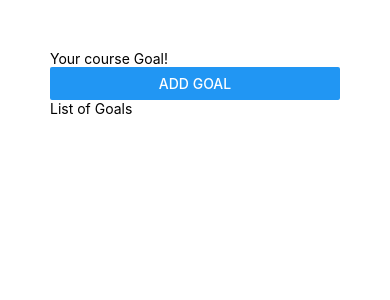
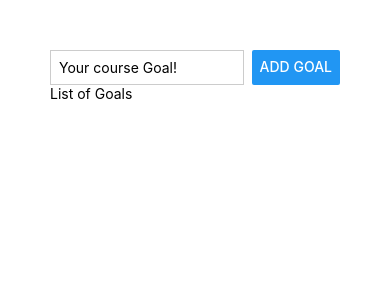
Before and after one commit to HamidrezaLashgari/GoalsMobileApp, a React Native app: screen / in a window 390 px wide. Shown: the top 300 px of the page. Built offline with nearby package versions, Linux system fonts and the light colour scheme.

Commit message:
Change layout with flexbox

```diff
--- a/App.js
+++ b/App.js
@@ -12,8 +12,8 @@
 const App = () => {
   return (
     <View style={styles.appContainer}>
-      <View>
-        <TextInput placeholder="Your course Goal!" />
+      <View style={styles.inputContainer}>
+        <TextInput style={styles.textInput} placeholder="Your course Goal!" />
         <Button title="Add Goal" />
       </View>
       <View>
@@ -29,4 +29,15 @@
   appContainer: {
     padding: 50,
   },
+  inputContainer: {
+    flexDirection: 'row',
+    justifyContent: 'space-between',
+  },
+  textInput: {
+    borderWidth: 1,
+    borderColor: '#cccccc',
+    width: '80%',
+    marginRight: 8,
+    padding: 8,
+  },
 });
```
